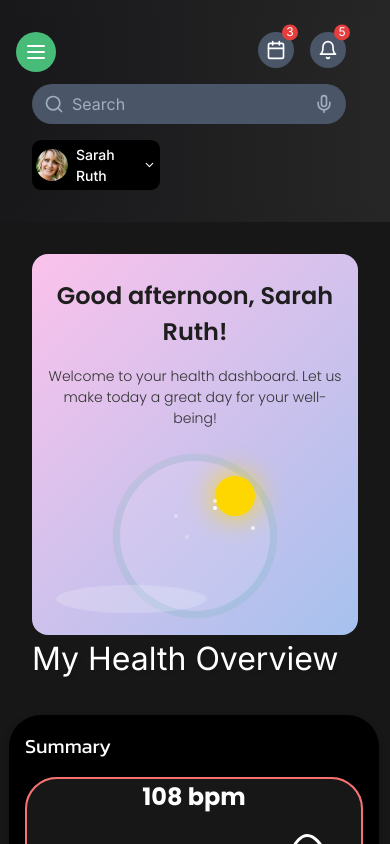
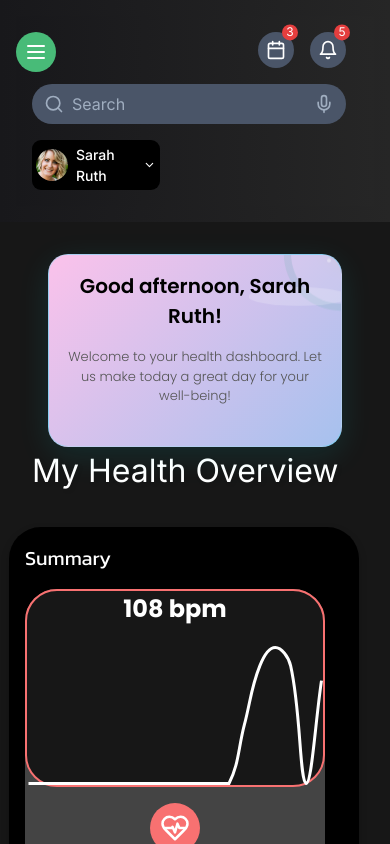
Before and after one commit to CHEGEBB/healthmasterv2, a Next.js app: page /dashboard in a window 390 px wide. Shown: the top 844 px of the page. Built offline with nearby package versions, Linux system fonts and the light colour scheme.

Commit message:
refactor: Update DynamicGreeting.scss for responsive layout and styling

```diff
--- a/sass/DynamicGreeting.scss
+++ b/sass/DynamicGreeting.scss
@@ -147,68 +147,119 @@
 // Tablet responsiveness
 @media (min-width: 769px) and (max-width: 1279px) {
   .greeting-container {
-    padding: 2rem;
+    padding: 1.5rem;
+    max-width: 90%;
+    margin: 0 auto;
+    background: rgba(20, 20, 30, 0.7);
+    backdrop-filter: blur(10px);
+    border-radius: 20px;
+    border: 1px solid rgba(0, 255, 255, 0.2);
+    box-shadow: 0 8px 32px 0 rgba(0, 255, 255, 0.1);
+    transition: all 0.3s ease-in-out;
+
+    &:hover {
+      transform: translateY(-5px);
+      box-shadow: 0 12px 48px 0 rgba(0, 255, 255, 0.2);
+    }
 
     .greeting-content {
       max-width: 70%;
     }
 
     .illustration {
-      width: 250px;
-      height: 250px;
-      right: -25px;
-      top: -25px;
+      width: 150px;
+      height: 150px;
+      right: -10px;
+      top: -10px;
+      animation: float 6s ease-in-out infinite;
+    }
+
+    .greeting-text {
+      color: #333333;
+      text-shadow: none;
+    }
+
+    .welcome-message {
+      color: #555555;
+    }
+
+    .sun-moon {
+      background: #00dddd;
+      box-shadow: 0 0 15px rgba(0, 221, 221, 0.8);
     }
   }
 }
 
-// Mobile responsiveness
 @media (max-width: 768px) {
   .greeting-container {
     flex-direction: column;
     text-align: center;
-    padding: 2rem 1rem;
-    min-height: auto;
+    padding: 1.5rem 1rem;
+    width: 90%;
+    height: auto;
+    min-height: 100px;
+    border-radius: 20px;
+    background: rgba(20, 20, 30, 0.7);
+    backdrop-filter: blur(10px);
+    border: 1px solid rgba(0, 255, 255, 0.2);
+    box-shadow: 0 8px 32px 0 rgba(0, 255, 255, 0.1);
 
     .greeting-content {
       max-width: 100%;
-      margin-bottom: 2rem;
+      margin-bottom: 1.5rem;
     }
 
     .illustration {
-      position: relative;
-      right: 0;
-      top: 0;
-      width: 200px;
-      height: 200px;
-      margin: 0 auto;
+      width: 120px;
+      height: 120px;
+      animation: float 6s ease-in-out infinite;
+    }
+
+    .greeting-text {
+      color: #000000;
+    }
+
+    .welcome-message {
+      color: #000000;
     }
 
     .sun-moon {
-      top: 10%;
-      right: 10%;
-      width: 40px;
-      height: 40px;
+      width: 25px;
+      height: 25px;
+      background: #00dddd;
+      box-shadow: 0 0 15px rgba(0, 221, 221, 0.8);
     }
   }
 }
 
-// Small mobile screens
 @media (max-width: 480px) {
   .greeting-container {
-    padding: 1.5rem 1rem;
-
+    padding: 1rem;
     .greeting-text {
-      font-size: 1.5rem;
+      font-size: 1.25rem;
+      color: #000000;
     }
 
     .welcome-message {
-      font-size: 0.875rem;
+      font-size: 0.8125rem;
+      color: #555555;
     }
 
     .illustration {
-      width: 150px;
-      height: 150px;
+      width: 100px;
+      height: 100px;
     }
   }
 }
+
+@keyframes float {
+  0% {
+    transform: translateY(0px);
+  }
+  50% {
+    transform: translateY(-10px);
+  }
+  100% {
+    transform: translateY(0px);
+  }
+}
--- a/sass/heartRate.scss
+++ b/sass/heartRate.scss
@@ -34,7 +34,7 @@
     padding: 24px;
   }
   @include  for-phone-only{
-    max-width: 370px !important;
+    max-width: 350px !important;
     margin-left: -23px;
   }
 
@@ -61,6 +61,7 @@
     @include for-phone-only {
       flex-direction: column;
       height: auto;
+      width: 300px;
     }
 
     .heart-rate-box {
@@ -138,6 +139,8 @@
     @include for-phone-only {
       padding: 12px;
       border-radius: 1rem;
+      width: 300px;
+      margin-top: 20px;
     }
 
     h2 {
```
